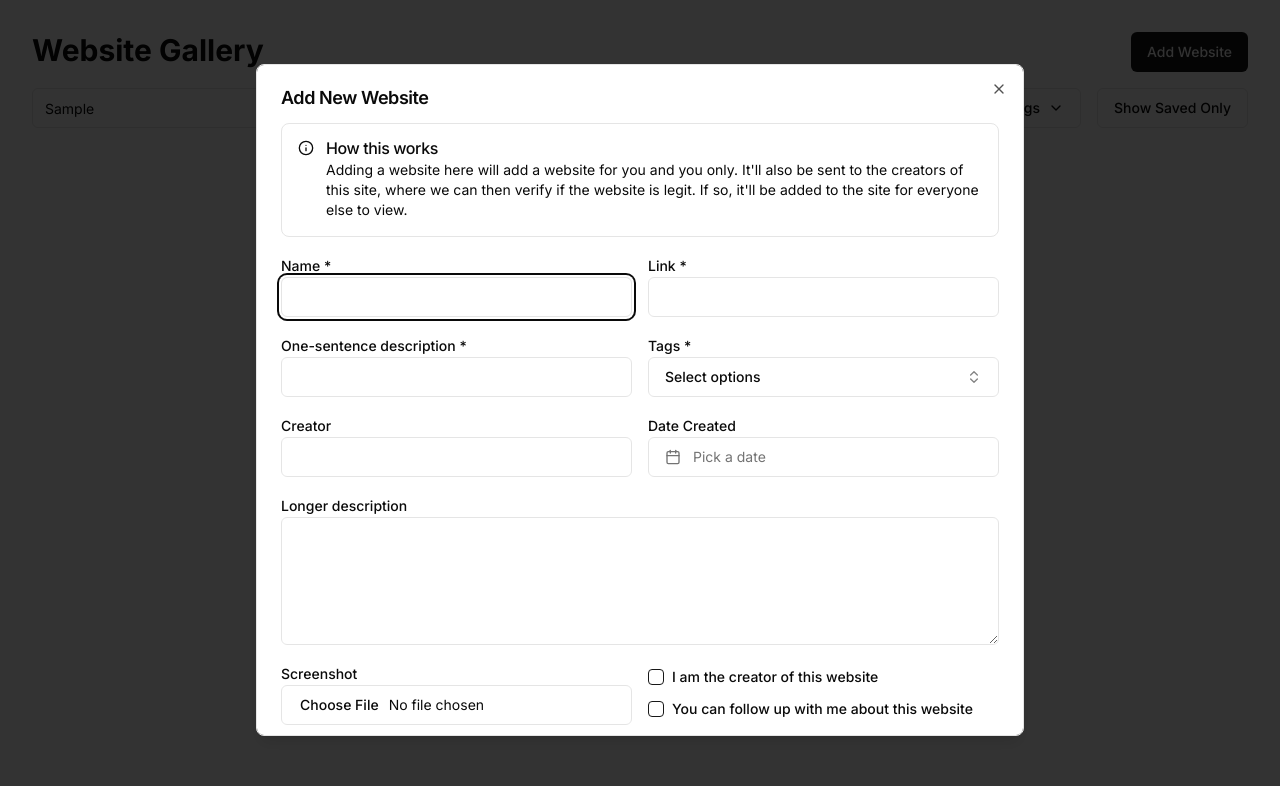
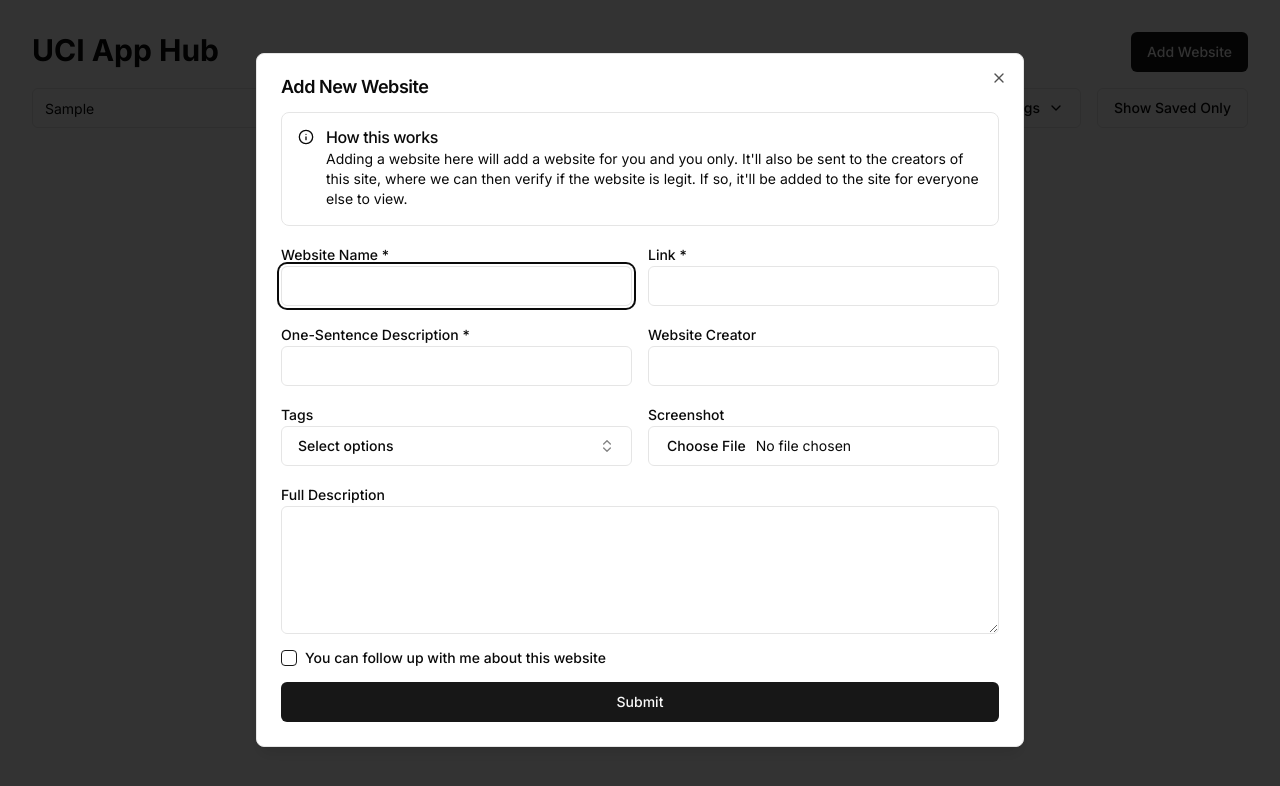
Before and after one commit to charlieweinberger/uci-app-catalog, a Next.js app: page / in a window 1280 px wide. Both pictures are taken after typing "Sample" into the empty fields and a click on the button "Add Website". Shown: the top 786 px of the page. Built offline with nearby package versions, Linux system fonts and the light colour scheme.

Commit message:
improved add-website modal

```diff
--- a/package.json
+++ b/package.json
@@ -19,7 +19,6 @@
     "class-variance-authority": "^0.7.1",
     "clsx": "^2.1.1",
     "cmdk": "^1.0.4",
-    "date-fns": "^3.6.0",
     "lucide-react": "^0.474.0",
     "motion": "^12.4.1",
     "next": "15.1.6",
--- a/src/app/page.tsx
+++ b/src/app/page.tsx
@@ -102,7 +102,7 @@
   return (
     <div className="p-8 flex flex-col gap-4">
       <div className="flex justify-between">
-        <h1 className="text-3xl font-bold">Website Gallery</h1>
+        <h1 className="text-3xl font-bold">UCI App Hub</h1>
         <Button
           onClick={() => setAddWebsiteModal(!addWebsiteModal)}
         >
--- a/src/components/add-website-modal.tsx
+++ b/src/components/add-website-modal.tsx
@@ -1,66 +1,52 @@
 "use client";
 
 import { useState } from "react";
-import { Info, CalendarIcon } from "lucide-react";
+import { Info } from "lucide-react";
 
 import { Button } from "@/components/ui/button";
 import { Input } from "@/components/ui/input";
 import { Textarea } from "@/components/ui/textarea";
 import { Checkbox } from "@/components/ui/checkbox";
 import { Label } from "@/components/ui/label";
-import { Popover, PopoverContent, PopoverTrigger } from "@/components/ui/popover";
 import {
   Dialog,
   DialogContent,
   DialogHeader,
   DialogTitle
 } from "@/components/ui/dialog";
-import { Calendar } from "@/components/ui/calendar";
 import { Alert, AlertDescription, AlertTitle } from "@/components/ui/alert";
-
-import { cn } from "@/lib/utils";
-import { format } from "date-fns";
 
 import TagsCombobox from "./tagsCombobox";
 
-import { tags } from "@/lib/mock-data";
+import { Tag, tags } from "@/lib/mock-data";
 
 export default function AddWebsiteModal({ isOpen, onClose }: {
   isOpen: boolean
   onClose: () => void
 }) {
-  const [name, setName] = useState("");
+  const [websiteName, setWebsiteName] = useState("");
   const [link, setLink] = useState("");
+  const [shortDescription, setShortDescription] = useState("");
   const [creator, setCreator] = useState("");
-  const [dateCreated, setDateCreated] = useState<Date>();
-  const [shortDescription, setShortDescription] = useState("");
-  const [longDescription, setLongDescription] = useState("");
-  const [selectedTags, setSelectedTags] = useState<string[]>([]);
+  const [selectedTags, setSelectedTags] = useState<Tag[]>([]);
   const [screenshot, setScreenshot] = useState<File | null>(null);
-  const [isCreator, setIsCreator] = useState(false);
+  const [fullDescription, setFullDescription] = useState("");
   const [canFollowUp, setCanFollowUp] = useState(false);
+  const [userName, setUserName] = useState("");
+  const [userEmail, setUserEmail] = useState("");
 
   if (!isOpen) return null;
 
   const handleSubmit = (e: React.FormEvent) => {
-
     e.preventDefault();
-
-    if (selectedTags.length === 0) {
-      // TODO tell user to select tags
-      return;
-    }
-
     onClose();
-
     // TODO send this data to your backend
     console.log(screenshot); // this line is just to get rid of the error that arises from not using screenshot anywhere else
-
   };
 
   return (
     <Dialog open={isOpen} onOpenChange={onClose}>
-      <DialogContent className="w-2/3 max-w-3xl h-min max-h-[calc(100vh-128px)] flex flex-col overflow-auto">
+      <DialogContent className="w-2/3 max-w-3xl h-min max-h-[calc(100vh-64px)] flex flex-col overflow-auto">
 
         <DialogHeader>
           <DialogTitle>Add New Website</DialogTitle>
@@ -77,53 +63,25 @@
         <form onSubmit={handleSubmit} className="flex flex-col gap-4">
           <div className="flex flex-col md:grid md:grid-cols-2 gap-4">
             <div>
-              <Label htmlFor="name">Name *</Label>
-              <Input id="name" value={name} onChange={(e) => setName(e.target.value)} required />
+              <Label htmlFor="websiteName">Website Name *</Label>
+              <Input id="websiteName" value={websiteName} onChange={(e) => setWebsiteName(e.target.value)} required />
             </div>
             <div>
               <Label htmlFor="link">Link *</Label>
               <Input id="link" type="url" value={link} onChange={(e) => setLink(e.target.value)} required />
             </div>
             <div>
-              <Label htmlFor="shortDescription">One-sentence description *</Label>
+              <Label htmlFor="shortDescription">One-Sentence Description *</Label>
               <Input id="shortDescription" value={shortDescription} onChange={(e) => setShortDescription(e.target.value)} required />
             </div>
             <div>
-              <Label>Tags *</Label>
-              <TagsCombobox options={tags} selectedOptions={selectedTags} setSelectedOptions={setSelectedTags} />
-            </div>
-            <div>
-              <Label htmlFor="Creator">Creator</Label>
+              <Label htmlFor="Creator">Website Creator</Label>
               <Input id="creator" value={creator} onChange={(e) => setCreator(e.target.value)} />
             </div>
             <div>
-              <Label>Date Created</Label>
-              <Popover>
-                <PopoverTrigger asChild>
-                  <Button
-                    variant={"outline"}
-                    className={cn("w-full justify-start text-left font-normal", !dateCreated && "text-muted-foreground")}
-                  >
-                    <CalendarIcon className="mr-1 h-4 w-4" />
-                    {dateCreated ? format(dateCreated, "PPP") : <span>Pick a date</span>}
-                  </Button>
-                </PopoverTrigger>
-                <PopoverContent className="p-1">
-                  <Calendar mode="single" selected={dateCreated} onSelect={setDateCreated} initialFocus />
-                </PopoverContent>
-              </Popover>
+              <Label>Tags</Label>
+              <TagsCombobox options={tags} selectedOptions={selectedTags} setSelectedOptions={setSelectedTags} />
             </div>
-          </div>
-          <div>
-            <Label htmlFor="longDescription">Longer description</Label>
-            <Textarea
-              id="longDescription"
-              className="h-32 max-h-32"
-              value={longDescription}
-              onChange={(e) => setLongDescription(e.target.value)}
-            />
-          </div>
-          <div className="flex flex-col md:grid md:grid-cols-2 gap-4">
             <div>
               <Label htmlFor="screenshot">Screenshot</Label>
               <Input
@@ -133,14 +91,15 @@
                 onChange={(e) => setScreenshot(e.target.files?.[0] || null)}
               />
             </div>
-            <div className="flex flex-col justify-center gap-4">
-              <div className="flex items-center gap-2">
-                <Checkbox
-                  id="isCreator"
-                  checked={isCreator}
-                  onCheckedChange={(checked) => setIsCreator(checked as boolean)}
+          </div>
+          <div>
+            <Label htmlFor="fullDescription">Full Description</Label>
+            <Textarea
+              id="fullDescription"
+              className="h-32 max-h-32"
+              value={fullDescription}
+              onChange={(e) => setFullDescription(e.target.value)}
             />
-                <Label htmlFor="isCreator">I am the creator of this website</Label>
           </div>
           <div className="flex items-center gap-2">
             <Checkbox
@@ -150,8 +109,16 @@
             />
             <Label htmlFor="canFollowUp">You can follow up with me about this website</Label>
           </div>
+          {canFollowUp && <div className="flex flex-col md:grid md:grid-cols-2 gap-4">
+            <div>
+              <Label htmlFor="userName">Your Name *</Label>
+              <Input id="userName" value={userName} onChange={(e) => setUserName(e.target.value)} required />
             </div>
+            <div>
+              <Label htmlFor="userEmail">Your Email *</Label>
+              <Input id="userEmail" type="email" value={userEmail} onChange={(e) => setUserEmail(e.target.value)} required />
             </div>
+          </div>}
           <Button type="submit">Submit</Button>
         </form>
 
--- a/src/components/item-modal.tsx
+++ b/src/components/item-modal.tsx
@@ -43,10 +43,9 @@
               </Badge>
             ))}
           </div>
-          <p>{website.longDescription}</p>
+          <p>{website.fullDescription}</p>
           <div className="flex justify-between text-sm text-muted-foreground">
             <span>Creator: {website.creator}</span>
-            <span>Created: {website.createdDate}</span>
           </div>
           <a href={website.link} className="text-blue-600 hover:underline" target="_blank" rel="noopener noreferrer">
             Visit Website
--- a/src/components/tagsCombobox.tsx
+++ b/src/components/tagsCombobox.tsx
@@ -3,15 +3,17 @@
 import { Command, CommandEmpty, CommandGroup, CommandInput, CommandItem, CommandList } from "@/components/ui/command";
 import { Check, ChevronsUpDown } from "lucide-react";
 
+import { Tag } from "@/lib/mock-data";
+
 export default function TagsCombobox({ options, selectedOptions, setSelectedOptions }: {
-  options: string[],
-  selectedOptions: string[],
-  setSelectedOptions: (options: string[]) => void
+  options: Tag[],
+  selectedOptions: Tag[],
+  setSelectedOptions: (options: Tag[]) => void
 }) {
 
-  const updateSelectedOptions = (option: string) => {
+  const updateSelectedOptions = (option: Tag) => {
     if (selectedOptions.includes(option)) {
-      setSelectedOptions(selectedOptions.filter((t) => t !== option));
+      setSelectedOptions(selectedOptions.filter((t: Tag) => t !== option));
     } else {
       setSelectedOptions([...selectedOptions, option]);
     }
--- a/src/lib/mock-data.ts
+++ b/src/lib/mock-data.ts
@@ -9,9 +9,8 @@
   tags: string[]
   shortDescription: string
   link: string
-  longDescription: string
+  fullDescription: string
   creator: string
-  createdDate: string
 }
 
 export const websites: Website[] = [
@@ -22,10 +21,9 @@
     tags: ["official", "course planning"],
     shortDescription: "The main portal for university information and services.",
     link: "https://university.edu",
-    longDescription:
+    fullDescription:
       "This is the official university website where students can access course information, register for classes, view grades, and access various student services.",
     creator: "University IT Department",
-    createdDate: "2020-01-01",
   },
   {
     id: "2",
@@ -34,10 +32,9 @@
     tags: ["non-official", "course planning"],
     shortDescription: "A schedule planning and course exploration tool for UCI students.",
     link: "https://coursereviews.com",
-    longDescription:
+    fullDescription:
       "A platform created by students, for students. Here you can find honest reviews, ratings, and advice about courses from fellow students who have taken them.",
     creator: "Student Council",
-    createdDate: "2021-03-15",
   },
   {
     id: "3",
@@ -46,10 +43,9 @@
     tags: ["non-official", "food"],
     shortDescription: "Comprehensive guide to on-campus dining options.",
     link: "https://campusfood.com",
-    longDescription:
+    fullDescription:
       "Explore all the dining options available on campus, including menus, hours of operation, and student reviews. Find the perfect spot for your next meal!",
     creator: "Food Lovers Club",
-    createdDate: "2022-09-01",
   },
   {
     id: "4",
@@ -58,10 +54,9 @@
     tags: ["official", "course planning"],
     shortDescription: "The main portal for university information and services.",
     link: "https://university.edu",
-    longDescription:
+    fullDescription:
       "This is the official university website where students can access course information, register for classes, view grades, and access various student services.",
     creator: "University IT Department",
-    createdDate: "2020-01-01",
   },
   {
     id: "5",
@@ -70,11 +65,12 @@
     tags: ["non-official", "course planning"],
     shortDescription: "Peer reviews and ratings for university courses.",
     link: "https://coursereviews.com",
-    longDescription:
+    fullDescription:
       "A platform created by students, for students. Here you can find honest reviews, ratings, and advice about courses from fellow students who have taken them.",
     creator: "Student Council",
-    createdDate: "2021-03-15",
   },
 ]
 
-export const tags: string[] = ["official", "non-official", "course-planning", "food"];
+export type Tag = "official" | "non-official" | "course-planning" | "food";
+
+export const tags: Tag[] = ["official", "non-official", "course-planning", "food"];
```
Also changed, not shown: 1 other file (tests, documents, lock files or other folders). Lines whose indentation alone changed are shown as unchanged.
